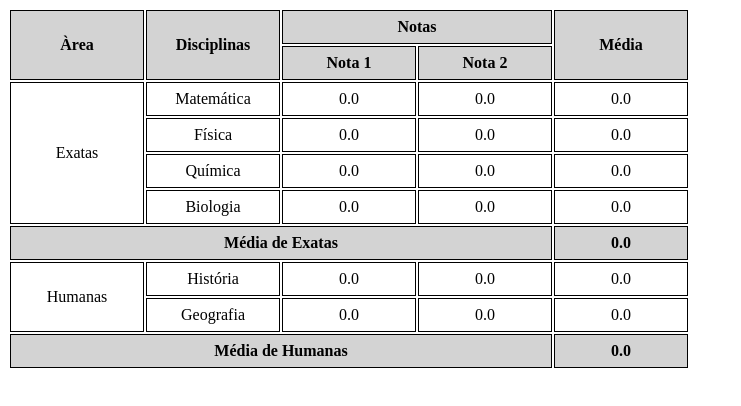
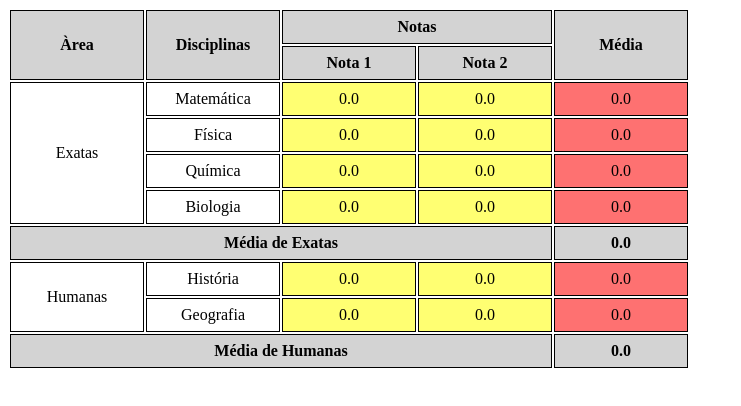
Before and after one commit to kaiq-br/CursoemVideo, a plain HTML site: page HTML-CSS/Modulo.03/Tabela/Exercicios/exercicio03.html in a window 1280 px wide. Shown: the whole page, without its empty margins (0-741 px from the left). Drawn offline with Linux system fonts and the light colour scheme.

Commit message:
Update exercicio03.html

```diff
--- a/HTML-CSS/Modulo.03/Tabela/Exercicios/exercicio03.html
+++ b/HTML-CSS/Modulo.03/Tabela/Exercicios/exercicio03.html
@@ -14,10 +14,23 @@
         th{
             background-color: lightgray;
         }
+        .destaque{
+            background-color: rgb(255, 255, 114);
+        }
+        .media {
+            background-color: rgb(254, 113, 113);
+        }
     </style>
 </head>
 <body>
     <table>
+        <colgroup>
+            <col class="">
+            <col class="">
+            <col class="destaque">
+            <col class="destaque">
+            <col class="media">
+        </colgroup>
             <thead>
                 <tr>
                     <th rowspan="2" scope="col">Àrea</th>
```
